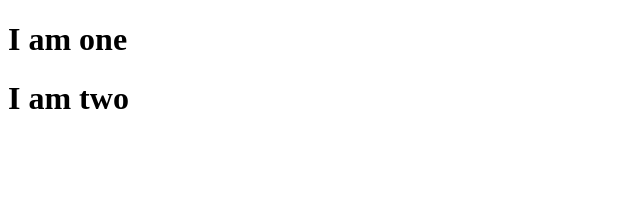
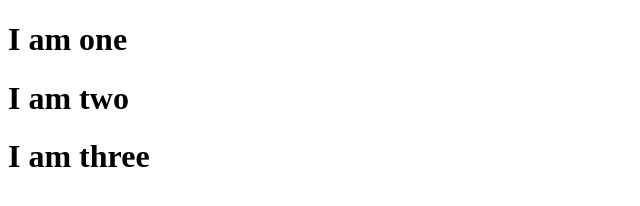
Before and after one commit to paing21/git_training1, a website: page index.html in a window 1280 px wide. Shown: the whole page, without its empty margins (0-640 px from the left). Drawn offline with Linux system fonts and the light colour scheme.

Commit message:
commit three

```diff
--- a/index.html
+++ b/index.html
@@ -9,5 +9,6 @@
   <body>
     <h1>I am one</h1>
     <h1>I am two</h1>
+    <h1>I am three</h1>
   </body>
 </html>
```
